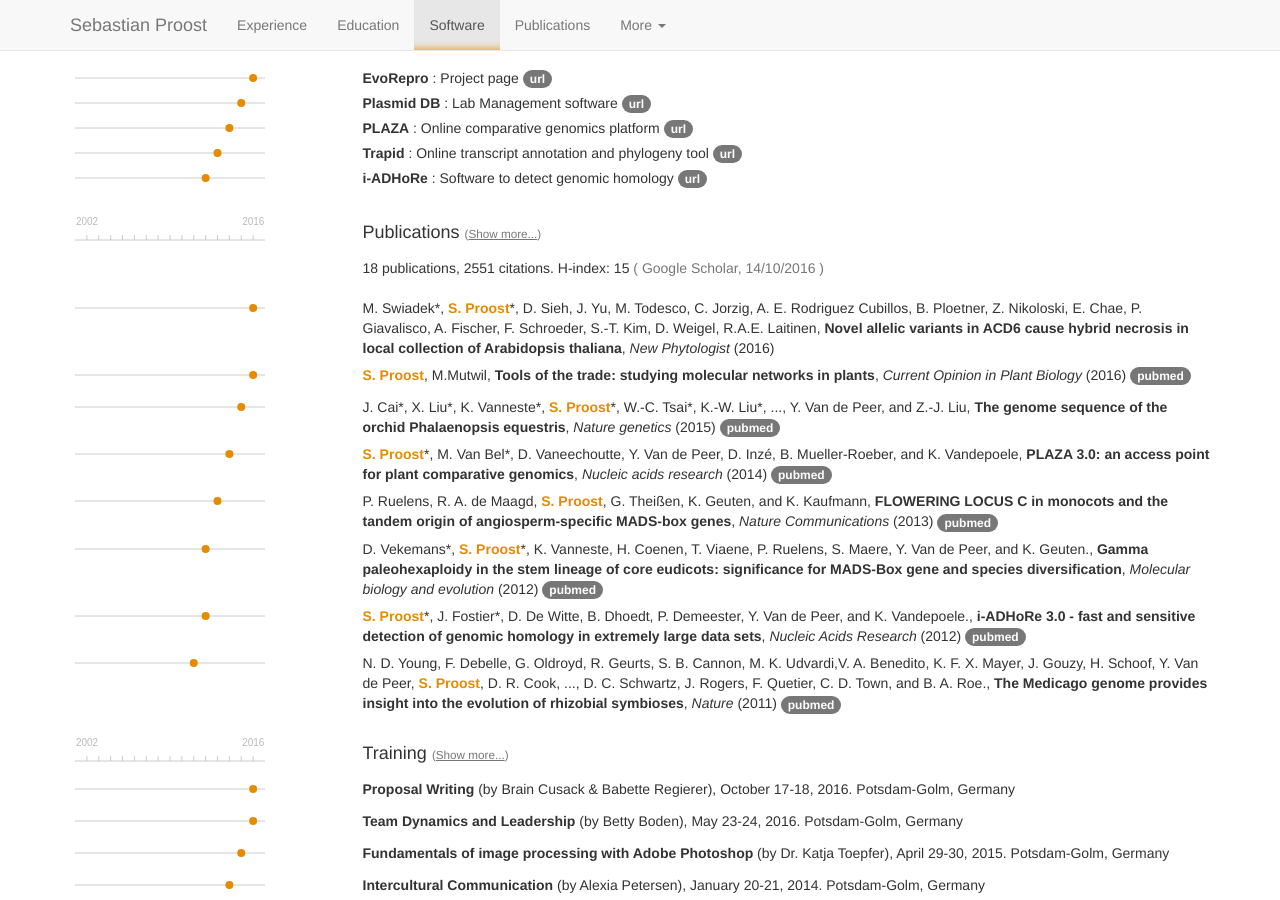
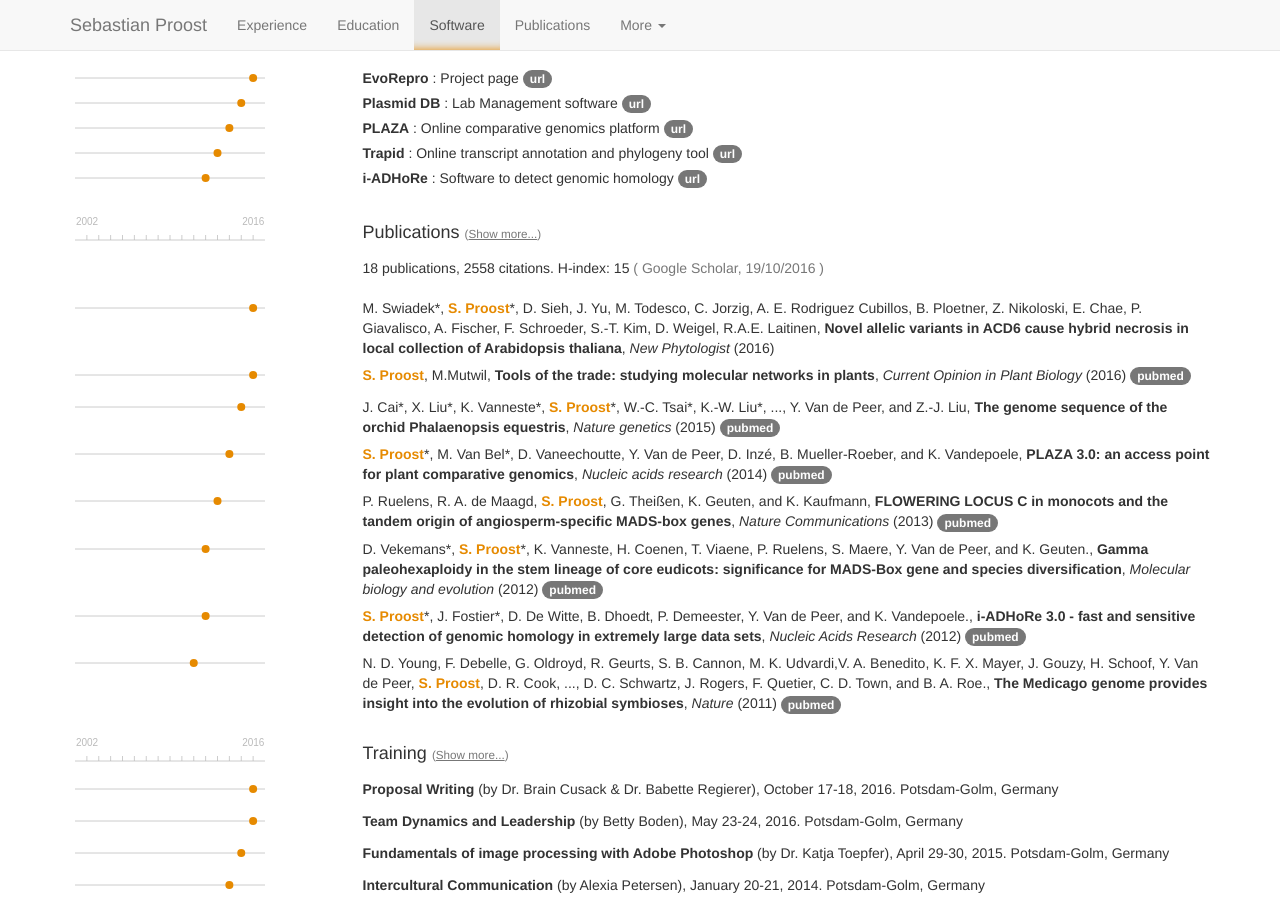
Before and after one commit to sepro/resume-pre2020, a Jekyll site: the page built from index.html, in a window 1280 px wide and 900 px high, scrolled down 784 px. Built offline with Jekyll 4.4.1, drawn with Linux system fonts in a browser that asks for light colours; Markdown is read by kramdown in place of the engine named in the settings.

Commit message:
Proper titels for instructors + citations update

```diff
--- a/_data/citations.yaml
+++ b/_data/citations.yaml
@@ -1,6 +1,6 @@
 platform: Google Scholar
-date: 14/10/2016
+date: 19/10/2016
 publication_count: 18
-count: 2551
+count: 2558
 hindex: 15
 i10index: 16
--- a/_data/training.csv
+++ b/_data/training.csv
@@ -1,5 +1,5 @@
 Name,Teacher,Date,Year,YearStop,City,Country,Selected
-Proposal Writing,Brain Cusack & Babette Regierer,October 17-18,2016,,Potsdam-Golm,Germany,1
+Proposal Writing,Dr. Brain Cusack & Dr. Babette Regierer,October 17-18,2016,,Potsdam-Golm,Germany,1
 Team Dynamics and Leadership,Betty Boden,May 23-24,2016,,Potsdam-Golm,Germany,1
 Fundamentals of image processing with Adobe Photoshop,Dr. Katja Toepfer,April 29-30,2015,,Potsdam-Golm,Germany,1
 Intercultural Communication,Alexia Petersen,January 20-21,2014,,Potsdam-Golm,Germany,1
```
